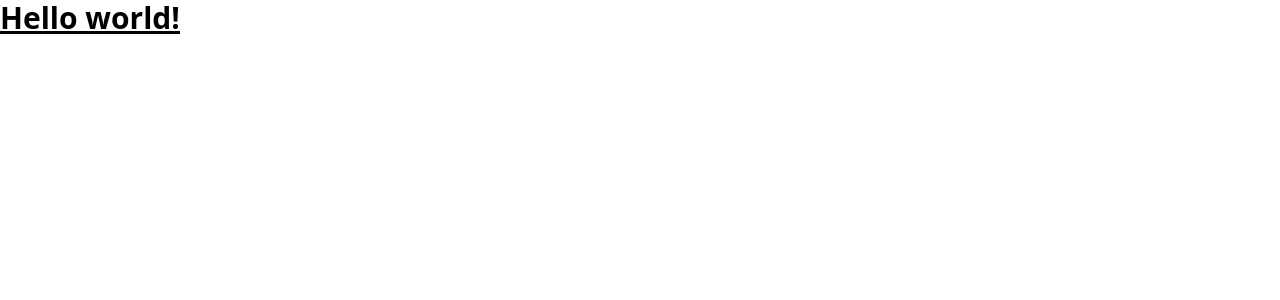
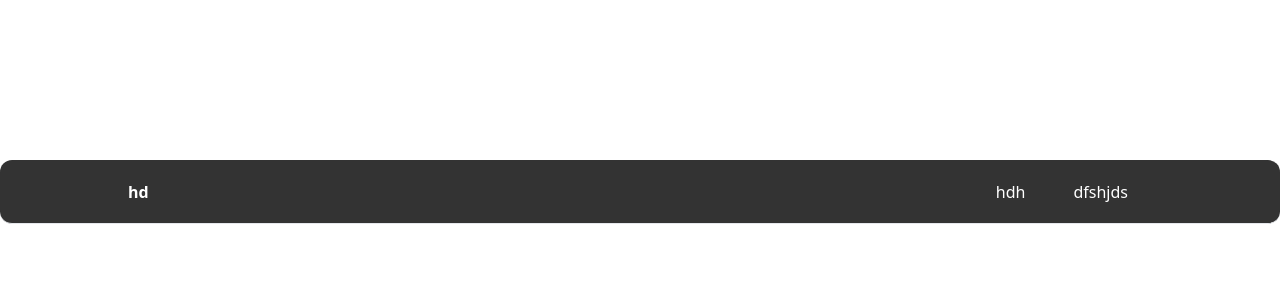
Before and after one commit to masete/profile-site, a React (Create React App) app: page / in a window 1280 px wide. Shown: the top 300 px of the page. Built offline with nearby package versions, Linux system fonts and the light colour scheme.

Commit message:
feat: added the navbar

```diff
--- a/package.json
+++ b/package.json
@@ -8,6 +8,7 @@
     "@testing-library/user-event": "^13.5.0",
     "react": "^18.2.0",
     "react-dom": "^18.2.0",
+    "react-router-dom": "^6.3.0",
     "react-scripts": "5.0.1",
     "web-vitals": "^2.1.4"
   },
--- a/src/App.js
+++ b/src/App.js
@@ -1,11 +1,16 @@
-import logo from './logo.svg';
 import './App.css';
+import { BrowserRouter as Router, Routes, Route } from 'react-router-dom';
+import LandingPage from './pages/LandingPage';
 
 export default function App() {
   return (
-    <h1 className="text-3xl font-bold underline">
-      Hello world!
-    </h1>
+    <>
+    <Router>
+      <Routes>
+        <Route path='/' element={<LandingPage />} />
+      </Routes>
+    </Router>
+    </>
   )
 }
 
--- a/src/components/NavBar.js
+++ b/src/components/NavBar.js
@@ -2,8 +2,20 @@ import React from 'react'
 
 const NavBar = () => {
   return (
-    <div>NavBar</div>
+    <nav className='h-16 bg-black/80 border-b rounded b-8 text-white absolute top-[20%] w-full rounded-xl '>
+      <div className='container mx-auto max-w-screen-lg h-full'>
+        <div className='flex justify-between h-full'>
+          <div className='text-center flex items-center align-items cursor-pointer'>
+            <p className='font-bold'>hd</p>
+          </div>
+          <div className='text-center flex items-center align-items cursor-pointer'>
+            <p className='px-6 py-2'>hdh</p>
+            <p className='px-6 py-2'>dfshjds</p>
+          </div>
+        </div>
+      </div>
+    </nav>
   )
-}
+};
 
 export default NavBar
--- a/src/pages/LandingPage.js
+++ b/src/pages/LandingPage.js
@@ -1,8 +1,13 @@
 import React from 'react'
+import NavBar from '../components/NavBar'
 
 const LandingPage = () => {
   return (
-    <div>LandingPage</div>
+    <>
+    <div>
+        <NavBar />
+    </div>
+    </>
   )
 }
 
```
Also changed, not shown: 1 other file (tests, documents, lock files or other folders).
